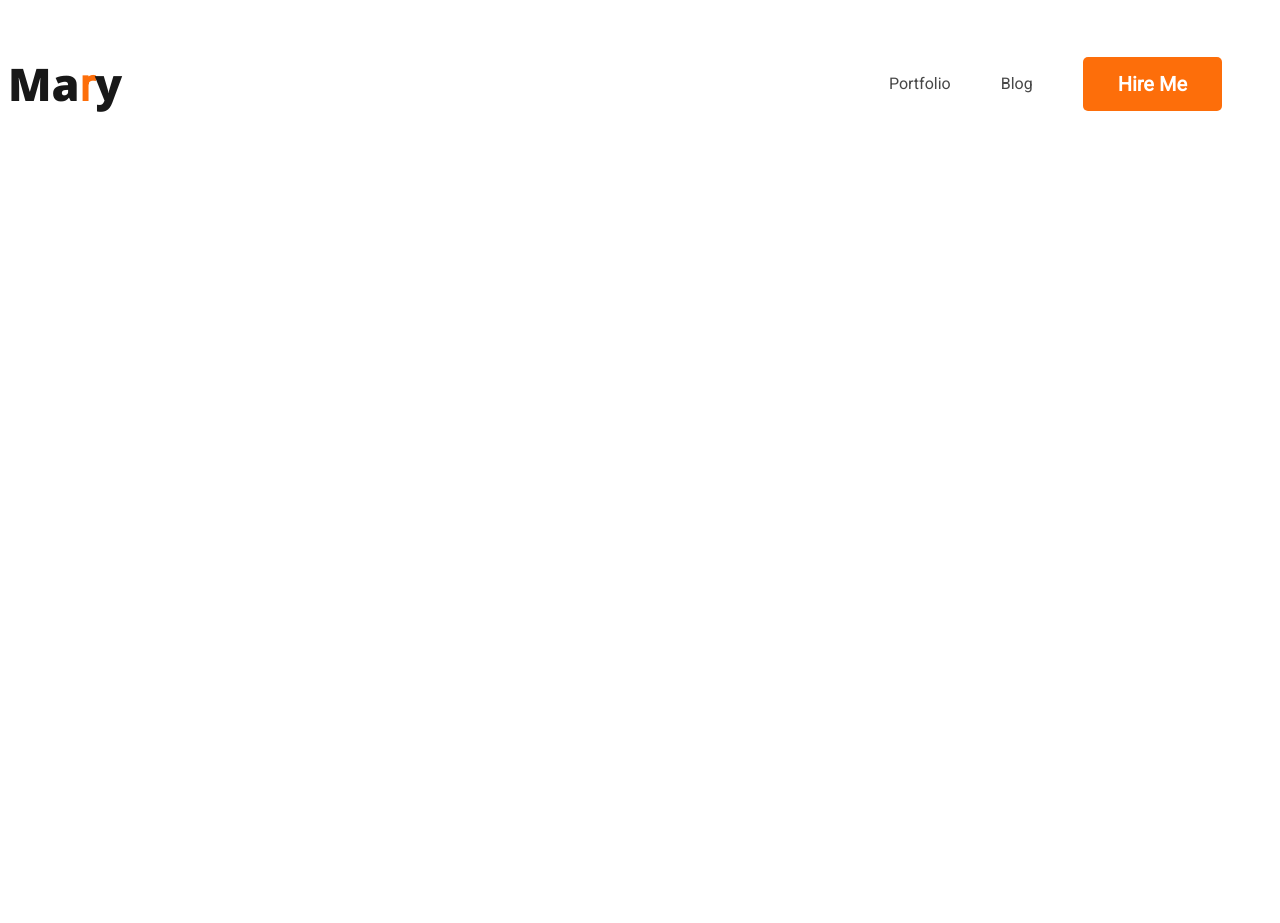
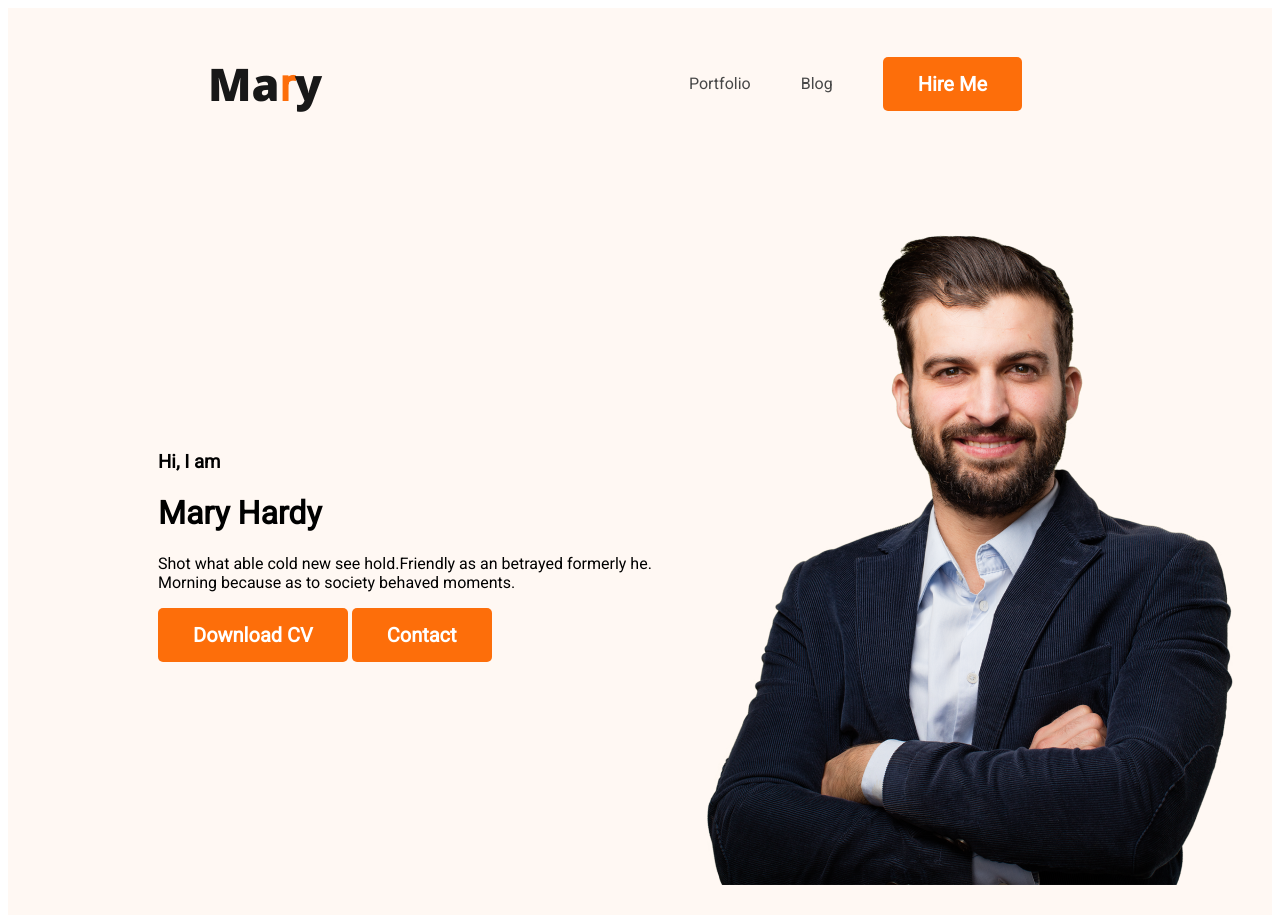
Before and after one commit to JannaturNur08/webdeveloper-portfolio, a plain HTML site: page index.html in a window 1280 px wide. Before the commit the page ends 800 px from the top, so only its background shows below. Drawn offline with nearby package versions, Linux system fonts and the light colour scheme.

Commit message:
banner added

```diff
--- a/Styles/portfolio.css
+++ b/Styles/portfolio.css
@@ -24,6 +24,7 @@ nav {
     display: flex;
     justify-content: space-between;
     align-items: center;
+    margin: 0 200px;
 }
 
 .nav-title {
@@ -49,3 +50,18 @@ nav a {
     text-decoration: none;
     color: #474747;
 }
+
+/* header related styles */
+.header {
+    background: #FFF8F3;
+}
+
+.banner {
+    padding: 50px 30px 30px 150px;
+    display: flex;
+    align-items: center;
+}
+
+.banner .profile-pic {
+    width: 584px;
+}
--- a/index.html
+++ b/index.html
@@ -1,16 +1,19 @@
 <!DOCTYPE html>
 <html lang="en">
+
 <head>
     <meta charset="UTF-8">
     <meta name="viewport" content="width=device-width, initial-scale=1.0">
     <title>Web Developer Portfolio</title>
     <link rel="preconnect" href="https://fonts.googleapis.com">
     <link rel="preconnect" href="https://fonts.gstatic.com" crossorigin>
-    <link href="https://fonts.googleapis.com/css2?family=Open+Sans:wght@400;700;800&family=Roboto&display=swap" rel="stylesheet">
+    <link href="https://fonts.googleapis.com/css2?family=Open+Sans:wght@400;700;800&family=Roboto&display=swap"
+        rel="stylesheet">
     <link rel="stylesheet" href="Styles/portfolio.css">
 </head>
+
 <body>
-    <header>
+    <header class="header">
         <nav>
             <h3 class="nav-title">Ma<span class="text-primary">r</span>y</h3>
             <ul>
@@ -19,6 +22,17 @@
                 <li><button class="btn-primary">Hire Me</button></li>
             </ul>
         </nav>
+        <div class="banner">
+            <div class="banner-content">
+                <h3 class="banner-greeting">Hi, I am</h3>
+                <h1 class="banner-title">Mary Hardy</h1>
+                <p>Shot what able cold new see hold.Friendly as an betrayed formerly he. Morning because as to society
+                    behaved moments.</p>
+                <button class="btn-primary">Download CV</button>
+                <button class="btn-primary">Contact</button>
+            </div>
+            <img class="profile-pic" src="images/hardy.png" alt="">
+        </div>
     </header>
     <main>
 
@@ -27,4 +41,5 @@
 
     </footer>
 </body>
+
 </html>
```
